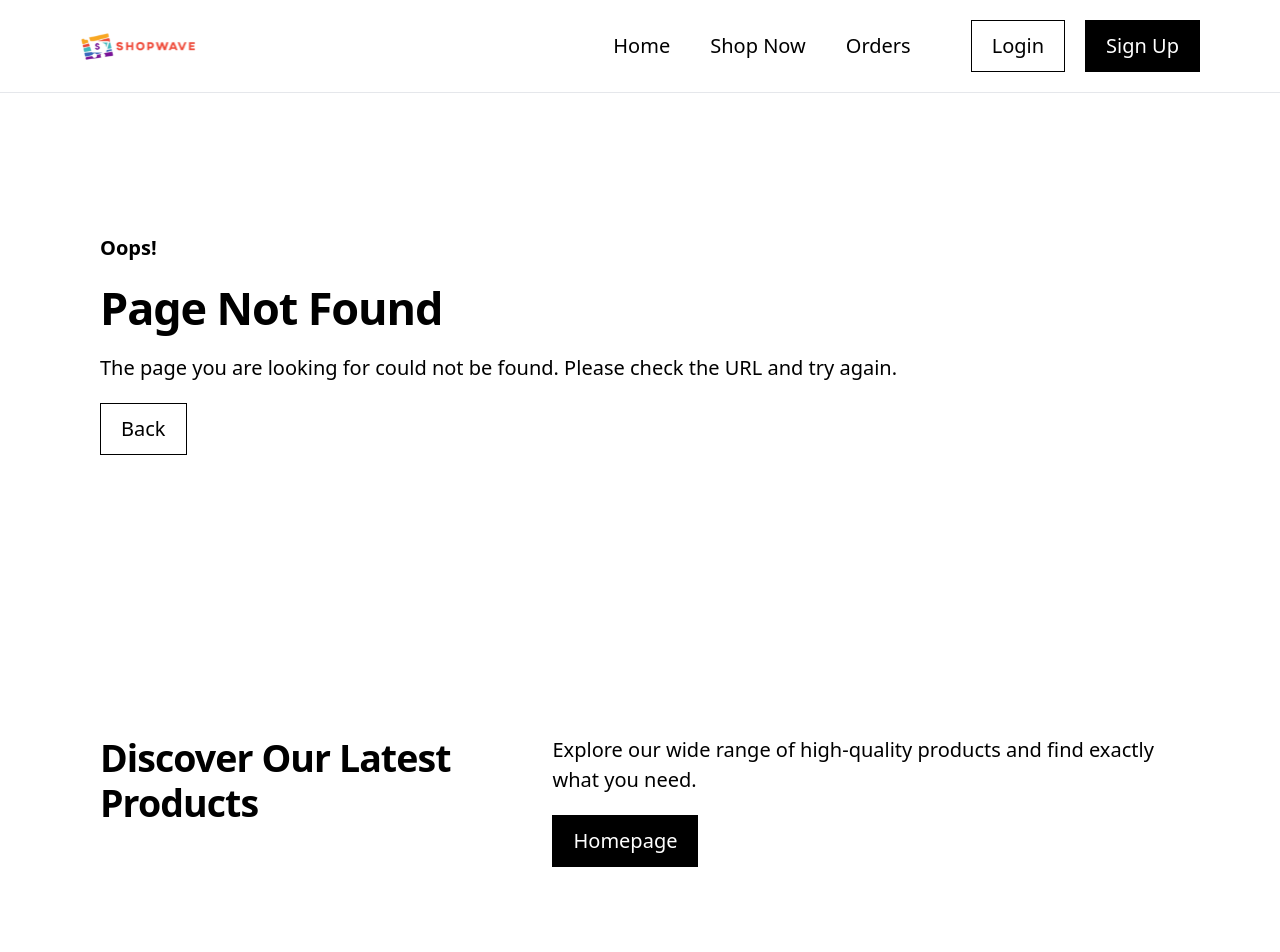
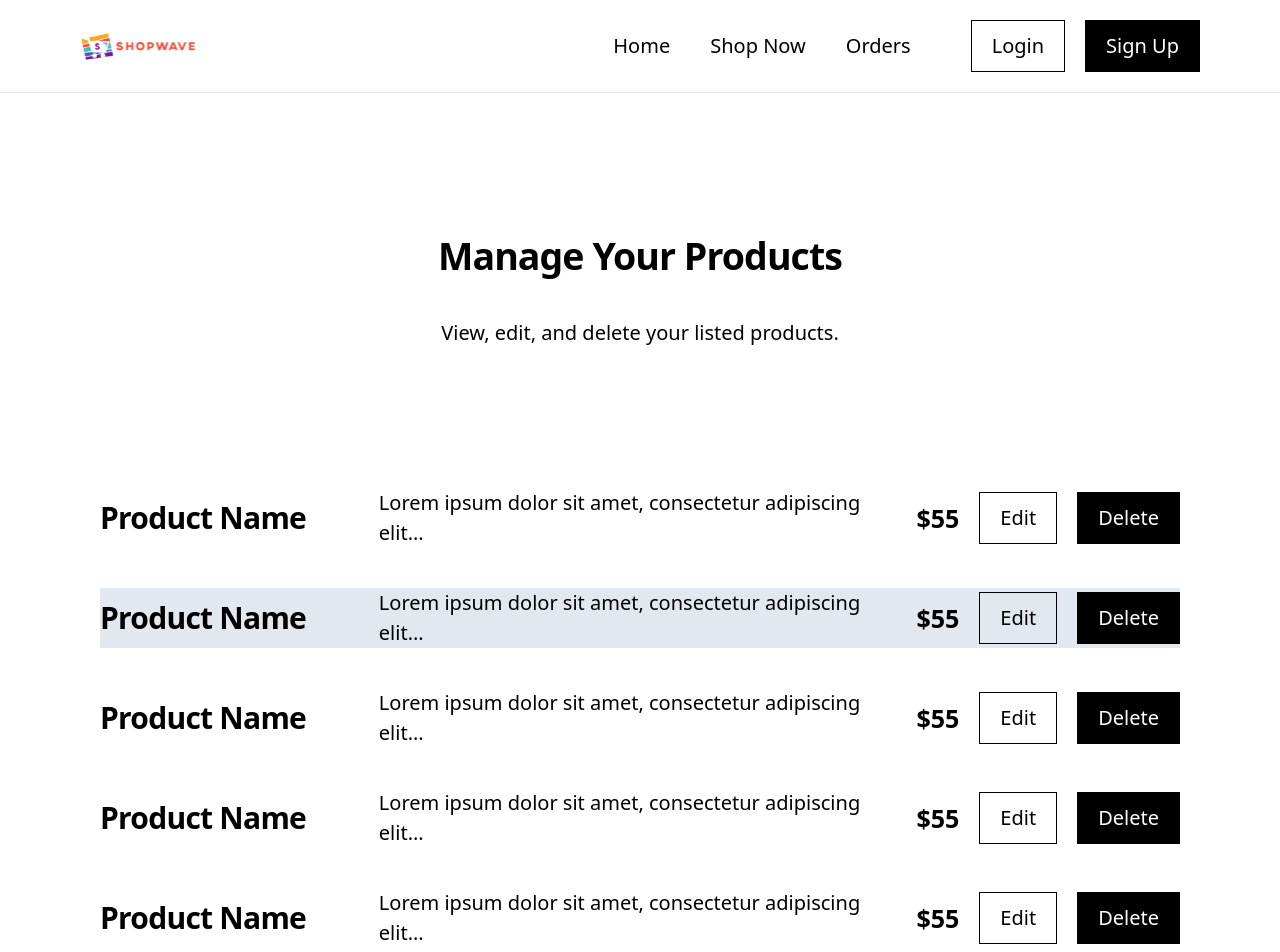
Before and after one commit to gustavo-martins-pereira/E-Commerce_FullStack-Frontend, a React (Vite) app: page /seller-dashboard/manage-products in a window 1280 px wide. Shown: the top 952 px of the page. Built offline with nearby package versions, Linux system fonts and the light colour scheme.

Commit message:
ADD - Products Management Page

```diff
--- a/src/App.jsx
+++ b/src/App.jsx
@@ -9,6 +9,7 @@ import { Orders } from "@pages/Orders/Orders";
 import { OrderDetails } from "@pages/Orders/OrderDetails/OrderDetails";
 import { RegisterLogin } from "@pages/RegisterLogin/RegisterLogin";
 import { SellerDashboard } from "@pages/SellerDashboard/SellerDashboard";
+import { ManageProducts } from "@pages/SellerDashboard/ManageProducts/ManageProducts";
 import { NotFound } from "@pages/NotFound/NotFound";
 
 import { Header } from "@components/smart/Header/Header";
@@ -43,6 +44,7 @@ export function App() {
                     {/* SELLER ROUTES */}
                     <Route path="/seller-dashboard">
                         <Route index element={<SellerDashboard />} />
+                        <Route path="manage-products" element={<ManageProducts />} />
                     </Route>
 
                     <Route path="*" element={<NotFound />} />
--- /dev/null
+++ b/src/pages/SellerDashboard/ManageProducts/ManageProducts.jsx
@@ -0,0 +1,68 @@
+export function ManageProducts() {
+    return (
+        <main>
+            <header className="section flex flex-col gap-8 text-center">
+                <h2>Manage Your Products</h2>
+                <p>View, edit, and delete your listed products.</p>
+            </header>
+
+            {/* PRODUCTS */}
+            <section className="section pt-0 flex flex-col gap-8">
+                <article className="flex flex-col gap-4 even:bg-slate-200 xl:grid xl:grid-cols-[2fr_4fr_auto_auto] xl:items-center">
+                    <h3>Product Name</h3>
+                    <p>Lorem ipsum dolor sit amet, consectetur adipiscing elit...</p>
+                    <p className="text-xl font-bold">$55</p>
+
+                    <div className="flex gap-4">
+                        <button className="btn btn-primary">Edit</button>
+                        <button className="btn btn-secondary">Delete</button>
+                    </div>
+                </article>
+
+                <article className="flex flex-col gap-4 even:bg-slate-200 xl:grid xl:grid-cols-[2fr_4fr_auto_auto] xl:items-center">
+                    <h3>Product Name</h3>
+                    <p>Lorem ipsum dolor sit amet, consectetur adipiscing elit...</p>
+                    <p className="text-xl font-bold">$55</p>
+
+                    <div className="flex gap-4">
+                        <button className="btn btn-primary">Edit</button>
+                        <button className="btn btn-secondary">Delete</button>
+                    </div>
+                </article>
+
+                <article className="flex flex-col gap-4 xl:grid xl:grid-cols-[2fr_4fr_auto_auto] xl:items-center">
+                    <h3>Product Name</h3>
+                    <p>Lorem ipsum dolor sit amet, consectetur adipiscing elit...</p>
+                    <p className="text-xl font-bold">$55</p>
+
+                    <div className="flex gap-4">
+                        <button className="btn btn-primary">Edit</button>
+                        <button className="btn btn-secondary">Delete</button>
+                    </div>
+                </article>
+
+                <article className="flex flex-col gap-4 xl:grid xl:grid-cols-[2fr_4fr_auto_auto] xl:items-center">
+                    <h3>Product Name</h3>
+                    <p>Lorem ipsum dolor sit amet, consectetur adipiscing elit...</p>
+                    <p className="text-xl font-bold">$55</p>
+
+                    <div className="flex gap-4">
+                        <button className="btn btn-primary">Edit</button>
+                        <button className="btn btn-secondary">Delete</button>
+                    </div>
+                </article>
+
+                <article className="flex flex-col gap-4 xl:grid xl:grid-cols-[2fr_4fr_auto_auto] xl:items-center">
+                    <h3>Product Name</h3>
+                    <p>Lorem ipsum dolor sit amet, consectetur adipiscing elit...</p>
+                    <p className="text-xl font-bold">$55</p>
+
+                    <div className="flex gap-4">
+                        <button className="btn btn-primary">Edit</button>
+                        <button className="btn btn-secondary">Delete</button>
+                    </div>
+                </article>
+            </section>
+        </main>
+    );
+}
--- a/src/pages/SellerDashboard/SellerDashboard.jsx
+++ b/src/pages/SellerDashboard/SellerDashboard.jsx
@@ -1,3 +1,5 @@
+import { Link } from "react-router-dom";
+
 import IllustrationPlaceholder from "@assets/images/illustration-placeholder.svg";
 
 export function SellerDashboard() {
@@ -13,11 +15,13 @@ export function SellerDashboard() {
                 <h2 className="text-center">Dashboard Features</h2>
 
                 <section className="flex flex-col gap-8 md:grid md:grid-cols-2">
-                    <article className="flex flex-col items-center gap-4 text-center">
-                        <img src={IllustrationPlaceholder} alt="" />
-                        <h3>Manage Existing Products</h3>
-                        <p className="mt-auto">The seller can easily create new products and add them to their inventory.</p>
-                    </article>
+                    <Link to="/seller-dashboard/manage-products">
+                        <article className="flex flex-col items-center gap-4 text-center">
+                            <img src={IllustrationPlaceholder} alt="" />
+                            <h3>Manage Existing Products</h3>
+                            <p className="mt-auto">The seller can easily create new products and add them to their inventory.</p>
+                        </article>
+                    </Link>
 
                     <article className="flex flex-col items-center gap-4 text-center">
                         <img src={IllustrationPlaceholder} alt="" />
```
